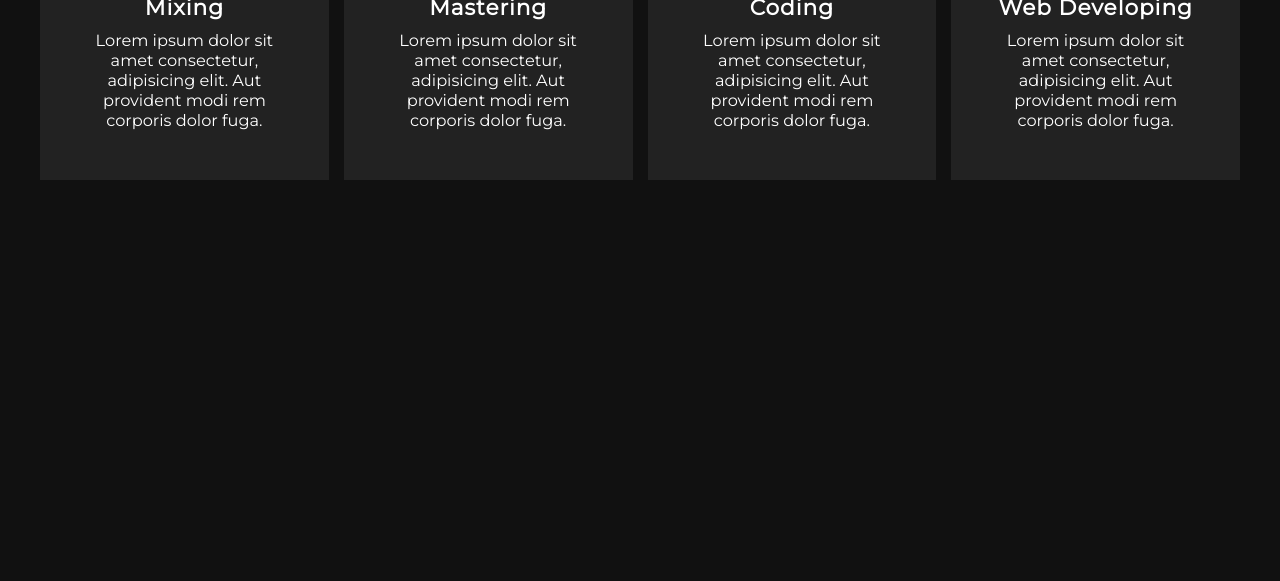
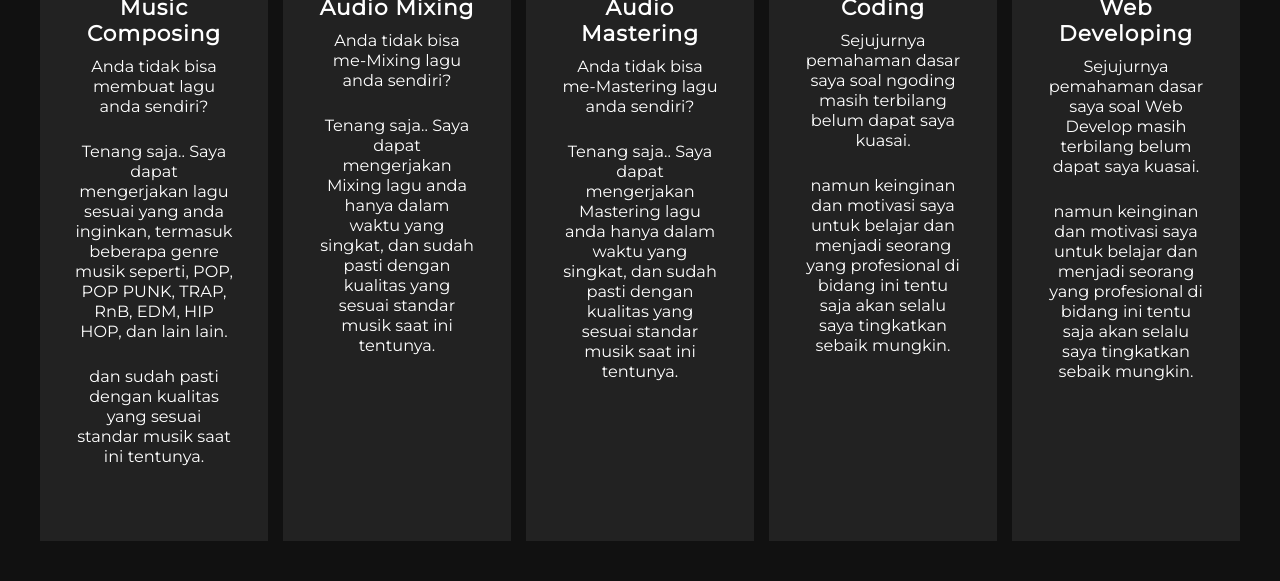
Before and after one commit to arisandika/This-is-Ari-Sandika, a plain HTML site: page index.html in a window 1280 px wide. Shown: the part 601-1182 px from the top of the page. Before the commit the page ends 821 px from the top, so only its background shows below. Drawn offline with Linux system fonts and the light colour scheme; a web font is replaced by a local one.

Commit message:
menambah service

```diff
--- a/index.html
+++ b/index.html
@@ -56,24 +56,29 @@
 
       <section class="services">
         <div class="service">
+          <div class="Icon" style="font-size: 1.7em; padding-bottom: 10px;">🎹</div>
+          <h3>Music Composing</h3>
+          <p>Anda tidak bisa membuat lagu anda sendiri?<p>Tenang saja.. Saya dapat mengerjakan lagu sesuai yang anda inginkan, termasuk beberapa genre musik seperti, POP, POP PUNK, TRAP, RnB, EDM, HIP HOP, dan lain lain. <p>dan sudah pasti dengan kualitas yang sesuai standar musik saat ini tentunya. </p></p>
+        </div>
+        <div class="service">
           <div class="Icon" style="font-size: 1.7em; padding-bottom: 10px;">🎧</div>
-          <h3>Mixing</h3>
-          <p>Lorem ipsum dolor sit amet consectetur, adipisicing elit. Aut provident modi rem corporis dolor fuga.</p>
+          <h3>Audio Mixing</h3>
+          <p>Anda tidak bisa me-Mixing lagu anda sendiri?<p>Tenang saja.. Saya dapat mengerjakan Mixing lagu anda hanya dalam waktu yang singkat, dan sudah pasti dengan kualitas yang sesuai standar musik saat ini tentunya. </p></p>
         </div>
         <div class="service">
           <div class="Icon" style="font-size: 1.7em; padding-bottom: 10px;">🔊</div>
-          <h3>Mastering</h3>
-          <p>Lorem ipsum dolor sit amet consectetur, adipisicing elit. Aut provident modi rem corporis dolor fuga.</p>
+          <h3>Audio Mastering</h3>
+          <p>Anda tidak bisa me-Mastering lagu anda sendiri?<p>Tenang saja.. Saya dapat mengerjakan Mastering lagu anda hanya dalam waktu yang singkat, dan sudah pasti dengan kualitas yang sesuai standar musik saat ini tentunya. </p></p>
         </div>
         <div class="service">
           <div class="Icon" style="font-size: 1.7em; padding-bottom: 10px;">💻</div>
           <h3>Coding</h3>
-          <p>Lorem ipsum dolor sit amet consectetur, adipisicing elit. Aut provident modi rem corporis dolor fuga.</p>
+          <p>Sejujurnya pemahaman dasar saya soal ngoding masih terbilang belum dapat saya kuasai. <p> namun keinginan dan motivasi saya untuk belajar dan menjadi seorang yang profesional di bidang ini tentu saja akan selalu saya tingkatkan sebaik mungkin.</p>
         </div>
         <div class="service">
           <div class="Icon" style="font-size: 1.7em; padding-bottom: 10px;">📱</div>
           <h3>Web Developing</h3>
-          <p>Lorem ipsum dolor sit amet consectetur, adipisicing elit. Aut provident modi rem corporis dolor fuga.</p>
+          <p>Sejujurnya pemahaman dasar saya soal Web Develop masih terbilang belum dapat saya kuasai. <p> namun  keinginan dan motivasi saya untuk belajar dan menjadi seorang yang profesional di bidang ini tentu saja akan selalu saya tingkatkan sebaik mungkin.</p>
         </div>
       </section>
 
```
